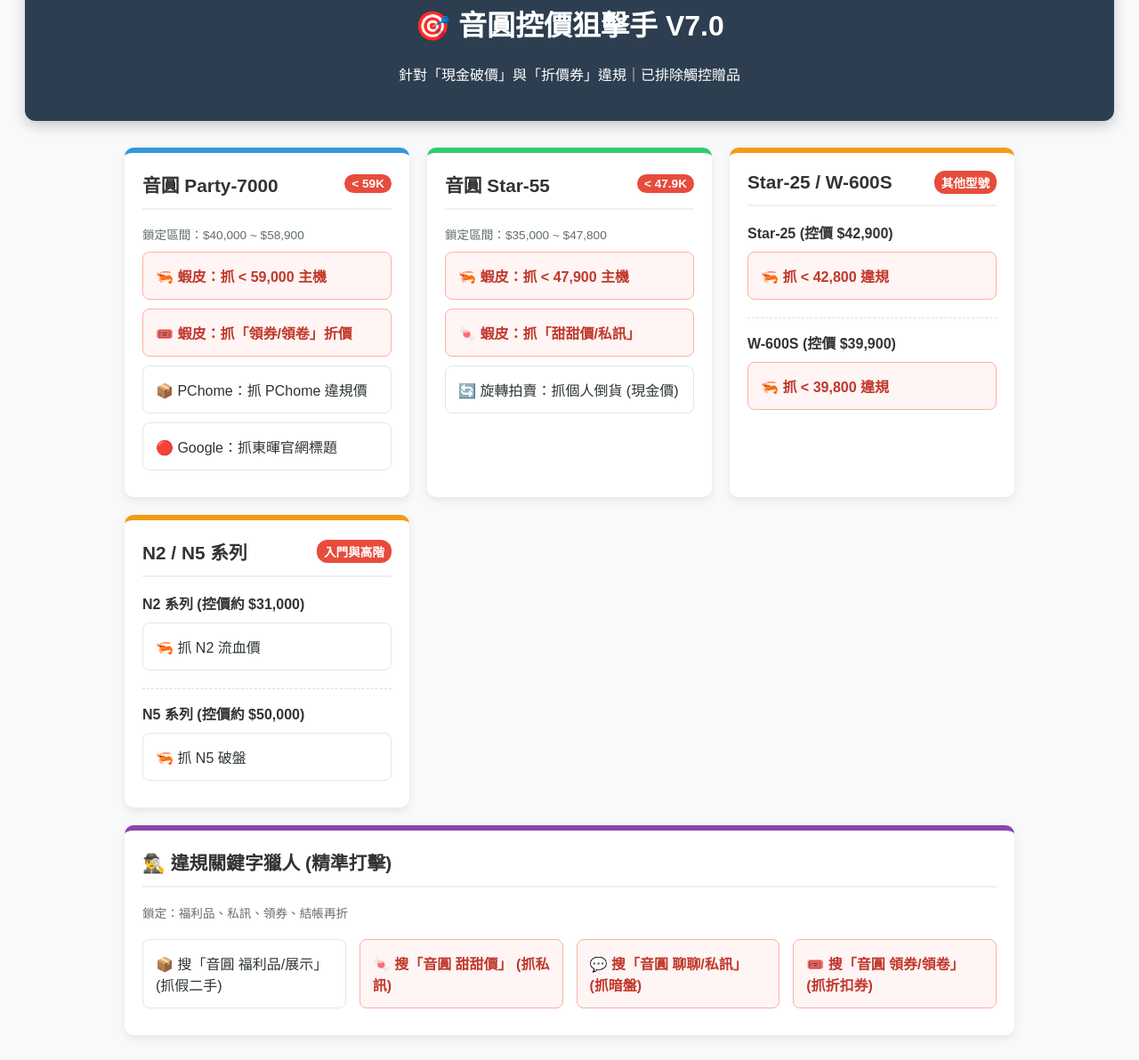
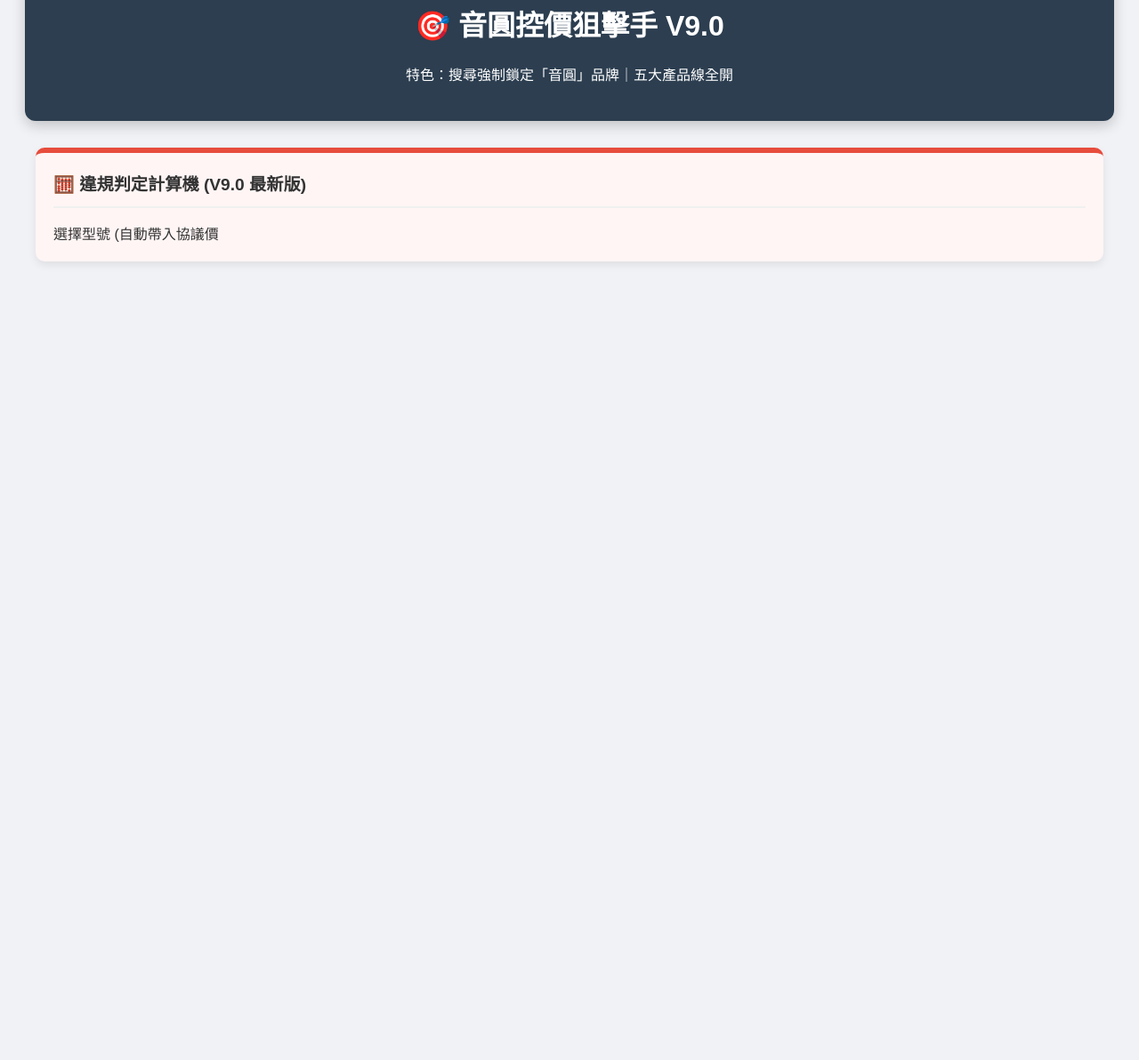
Before and after one commit to a91109711-wq/inyuan-audit, a plain HTML site: page index.html in a window 1280 px wide. Shown: the part 71-1263 px from the top of the page at 89% size. After the commit the page ends 800 px from the top, so only its background shows below. Drawn offline with Linux system fonts and the light colour scheme.

Commit message:
Update index.html

```diff
--- a/index.html
+++ b/index.html
@@ -3,132 +3,51 @@
 <head>
     <meta charset="UTF-8">
     <meta name="viewport" content="width=device-width, initial-scale=1.0">
-    <title>音圓控價狙擊手 V7.0 (現金破價專用版)</title>
+    <title>音圓控價狙擊手 V9.0 (強制品牌鎖定版)</title>
     <style>
-        :root { --primary: #2c3e50; --danger: #c0392b; --bg: #f8f9fa; --card: #fff; }
+        :root { --primary: #2c3e50; --danger: #c0392b; --bg: #f1f2f6; --card: #fff; }
         body { font-family: "Microsoft JhengHei", Arial, sans-serif; background: var(--bg); padding: 20px; color: #333; }
         .header { text-align: center; margin-bottom: 30px; padding: 25px; background: #2c3e50; color: white; border-radius: 12px; box-shadow: 0 5px 15px rgba(0,0,0,0.2); }
-        .container { max-width: 1000px; margin: 0 auto; display: grid; grid-template-columns: repeat(auto-fit, minmax(320px, 1fr)); gap: 20px; }
+        .container { max-width: 1200px; margin: 0 auto; display: grid; grid-template-columns: repeat(auto-fit, minmax(320px, 1fr)); gap: 20px; }
 
-        /* 卡片設計 */
         .card { background: var(--card); padding: 20px; border-radius: 10px; border-top: 6px solid #ccc; box-shadow: 0 4px 10px rgba(0,0,0,0.08); }
-        .card h2 { margin-top: 0; font-size: 1.3rem; border-bottom: 2px solid #f0f0f0; padding-bottom: 12px; display: flex; justify-content: space-between; align-items: center; }
+        .card h2 { margin-top: 0; font-size: 1.2rem; border-bottom: 2px solid #f0f0f0; padding-bottom: 12px; display: flex; justify-content: space-between; align-items: center; }
 
-        /* 各區塊顏色 */
-        .card.party { border-top-color: #3498db; }
-        .card.star { border-top-color: #2ecc71; }
-        .card.other { border-top-color: #f39c12; }
-        .card.hunter { border-top-color: #8e44ad; grid-column: 1 / -1; } /* 關鍵字獵人跨欄 */
+        /* 產品色碼 */
+        .card.party { border-top-color: #3498db; }  /* 藍 */
+        .card.star55 { border-top-color: #2ecc71; } /* 綠 */
+        .card.star25 { border-top-color: #1abc9c; } /* 青 */
+        .card.n2_550 { border-top-color: #9b59b6; } /* 紫 */
+        .card.n2_350 { border-top-color: #e67e22; } /* 橘 */
+        .card.calc { border-top-color: #e74c3c; grid-column: 1 / -1; background: #fff5f5; }
 
         /* 按鈕優化 */
-        .btn { display: block; width: 100%; padding: 14px; margin: 10px 0; background: #fff; border: 1px solid #dfe6e9; border-radius: 8px; text-decoration: none; color: #2d3436; transition: 0.2s; box-sizing: border-box; font-weight: 500; }
+        .btn { display: block; width: 100%; padding: 14px; margin: 10px 0; background: #fff; border: 1px solid #dfe6e9; border-radius: 8px; text-decoration: none; color: #2d3436; transition: 0.2s; box-sizing: border-box; font-weight: 500; font-size: 0.95rem; }
         .btn:hover { background: #f1f2f6; border-color: #b2bec3; transform: translateX(5px); }
-        .btn.danger { background: #fff5f5; color: #c0392b; border-color: #fab1a0; font-weight: bold; }
+        .btn.danger { background: #fff; color: #c0392b; border: 1px solid #fab1a0; font-weight: bold; }
         .btn.danger:hover { background: #ffeaa7; color: #d35400; border-color: #e17055; }
 
         .badge { background: #e74c3c; color: white; padding: 3px 8px; border-radius: 12px; font-size: 0.85rem; }
-        .info { font-size: 0.85rem; color: #636e72; margin-bottom: 10px; }
+        .info { font-size: 0.85rem; color: #636e72; margin-bottom: 10px; font-weight: bold; }
+
+        /* 計算機 */
+        .calc-box { display: grid; grid-template-columns: 1fr 1fr; gap: 15px; }
+        input, select { width: 100%; padding: 12px; border: 1px solid #ccc; border-radius: 6px; font-size: 1rem; }
+        button { width: 100%; padding: 12px; background: #c0392b; color: white; border: none; border-radius: 6px; cursor: pointer; margin-top: 5px; font-size: 1rem; }
+        .result { margin-top: 15px; font-weight: bold; text-align: center; font-size: 1.2rem; padding: 10px; background: white; border-radius: 6px; border: 1px solid #eee; }
     </style>
 </head>
 <body>
 
 <div class="header">
-    <h1>🎯 音圓控價狙擊手 V7.0</h1>
-    <p>針對「現金破價」與「折價券」違規｜已排除觸控贈品</p>
+    <h1>🎯 音圓控價狙擊手 V9.0</h1>
+    <p>特色：搜尋強制鎖定「音圓」品牌｜五大產品線全開</p>
 </div>
 
 <div class="container">
 
-    <div class="card party">
-        <h2>音圓 Party-7000 <span class="badge">< 59K</span></h2>
-        <div class="info">鎖定區間：$40,000 ~ $58,900</div>
-
-        <a href="https://shopee.tw/search?keyword=音圓%20Party-7000&minPrice=40000&maxPrice=58900&sortBy=price" target="_blank" class="btn danger">
-            🦐 蝦皮：抓 < 59,000 主機
-        </a>
-        <a href="https://shopee.tw/search?keyword=音圓%20Party-7000%20領卷&minPrice=40000" target="_blank" class="btn danger">
-            🎟️ 蝦皮：抓「領券/領卷」折價
-        </a>
-        <a href="https://ecshweb.pchome.com.tw/search/v3.3/?q=音圓%20Party-7000&price=40000-58900" target="_blank" class="btn">
-            📦 PChome：抓 PChome 違規價
-        </a>
-        <a href="https://www.google.com/search?q=東暉國際+Party-7000" target="_blank" class="btn">
-            🔴 Google：抓東暉官網標題
-        </a>
-    </div>
-
-    <div class="card star">
-        <h2>音圓 Star-55 <span class="badge">< 47.9K</span></h2>
-        <div class="info">鎖定區間：$35,000 ~ $47,800</div>
-
-        <a href="https://shopee.tw/search?keyword=音圓%20Star-55&minPrice=35000&maxPrice=47800&sortBy=price" target="_blank" class="btn danger">
-            🦐 蝦皮：抓 < 47,900 主機
-        </a>
-        <a href="https://shopee.tw/search?keyword=音圓%20Star-55%20甜甜價&minPrice=35000" target="_blank" class="btn danger">
-            🍬 蝦皮：抓「甜甜價/私訊」
-        </a>
-        <a href="https://tw.carousell.com/search/音圓%20Star-55?price_start=30000&price_end=47000&sort_by=3" target="_blank" class="btn">
-            🔄 旋轉拍賣：抓個人倒貨 (現金價)
-        </a>
-    </div>
-
-    <div class="card other">
-        <h2>Star-25 / W-600S <span class="badge">其他型號</span></h2>
-
-        <div style="margin-bottom:15px; border-bottom:1px dashed #ddd; padding-bottom:10px;">
-            <strong>Star-25 (控價 $42,900)</strong>
-            <a href="https://shopee.tw/search?keyword=音圓%20Star-25&minPrice=30000&maxPrice=42800&sortBy=price" target="_blank" class="btn danger">
-                🦐 抓 < 42,800 違規
-            </a>
-        </div>
-
-        <div>
-            <strong>W-600S (控價 $39,900)</strong>
-            <a href="https://shopee.tw/search?keyword=音圓%20W-600S&minPrice=20000&maxPrice=39800&sortBy=price" target="_blank" class="btn danger">
-                🦐 抓 < 39,800 違規
-            </a>
-        </div>
-    </div>
-
-    <div class="card other">
-        <h2>N2 / N5 系列 <span class="badge">入門與高階</span></h2>
-
-        <div style="margin-bottom:15px; border-bottom:1px dashed #ddd; padding-bottom:10px;">
-            <strong>N2 系列 (控價約 $31,000)</strong>
-            <a href="https://shopee.tw/search?keyword=音圓%20N2&minPrice=15000&maxPrice=30900&sortBy=price" target="_blank" class="btn">
-                🦐 抓 N2 流血價
-            </a>
-        </div>
-
-        <div>
-            <strong>N5 系列 (控價約 $50,000)</strong>
-            <a href="https://shopee.tw/search?keyword=音圓%20N5&minPrice=30000&maxPrice=49900&sortBy=price" target="_blank" class="btn">
-                🦐 抓 N5 破盤
-            </a>
-        </div>
-    </div>
-
-    <div class="card hunter">
-        <h2>🕵️‍♂️ 違規關鍵字獵人 (精準打擊)</h2>
-        <div class="info">鎖定：福利品、私訊、領券、結帳再折</div>
-
-        <div style="display: grid; grid-template-columns: repeat(auto-fit, minmax(200px, 1fr)); gap: 15px;">
-            <a href="https://shopee.tw/search?keyword=音圓%20福利品&minPrice=10000" target="_blank" class="btn">
-                📦 搜「音圓 福利品/展示」 (抓假二手)
-            </a>
-            <a href="https://shopee.tw/search?keyword=音圓%20甜甜價&minPrice=10000" target="_blank" class="btn danger">
-                🍬 搜「音圓 甜甜價」 (抓私訊)
-            </a>
-            <a href="https://shopee.tw/search?keyword=音圓%20聊聊&minPrice=10000" target="_blank" class="btn danger">
-                💬 搜「音圓 聊聊/私訊」 (抓暗盤)
-            </a>
-            <a href="https://shopee.tw/search?keyword=音圓%20領券&minPrice=10000" target="_blank" class="btn danger">
-                🎟️ 搜「音圓 領券/領卷」 (抓折扣券)
-            </a>
-        </div>
-    </div>
-
-</div>
-
-</body>
-</html>
+    <div class="card calc">
+        <h2>🧮 違規判定計算機 (V9.0 最新版)</h2>
+        <div class="calc-box">
+            <div>
+                <label>選擇型號 (自動帶入協議價
```
